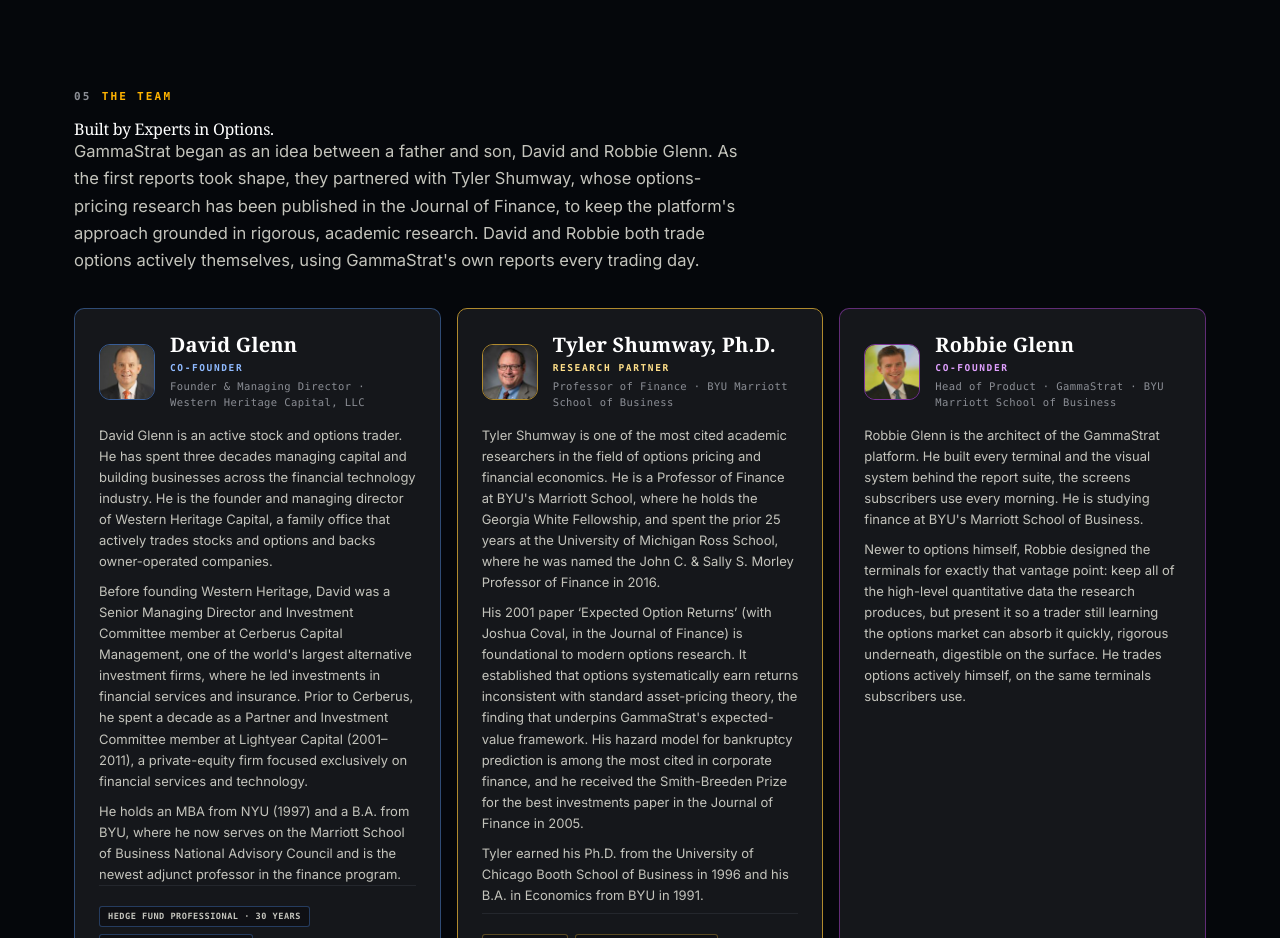
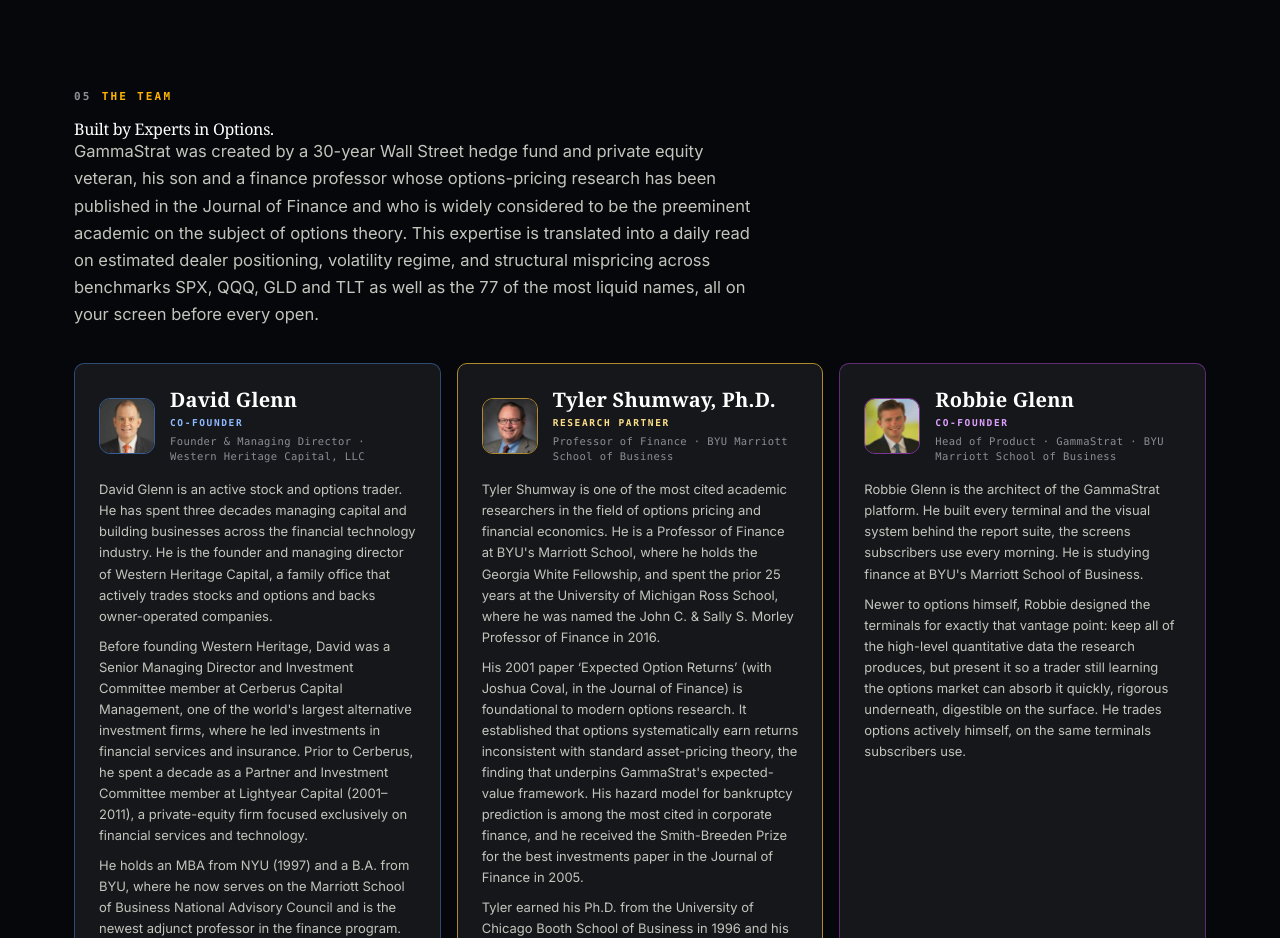
Before and after one commit to joshmiller-438383/gammastrat-website, a Next.js app: page /new in a window 1280 px wide. Shown: the part 8760-9698 px from the top of the page. Built offline with nearby package versions, Linux system fonts and the light colour scheme; no server answers.

Commit message:
Update team About copy for footer navigation target.
Replace the team section lede with client v6 founder narrative (77 tickers, dealer positioning).

Co-authored-by: Cursor <cursoragent@cursor.com>

```diff
--- a/src/components/marketing/MarketingCredibility.tsx
+++ b/src/components/marketing/MarketingCredibility.tsx
@@ -77,11 +77,12 @@ export default function MarketingCredibility() {
           </div>
           <h2 className="rise">Built by Experts in Options.</h2>
           <p className="lede rise">
-            GammaStrat began as an idea between a father and son, David and Robbie Glenn. As the first
-            reports took shape, they partnered with Tyler Shumway, whose options-pricing research has been
-            published in the Journal of Finance, to keep the platform&apos;s approach grounded in rigorous,
-            academic research. David and Robbie both trade options actively themselves, using
-            GammaStrat&apos;s own reports every trading day.
+            GammaStrat was created by a 30-year Wall Street hedge fund and private equity veteran, his son
+            and a finance professor whose options-pricing research has been published in the Journal of
+            Finance and who is widely considered to be the preeminent academic on the subject of options
+            theory. This expertise is translated into a daily read on estimated dealer positioning,
+            volatility regime, and structural mispricing across benchmarks SPX, QQQ, GLD and TLT as well as
+            the 77 of the most liquid names, all on your screen before every open.
           </p>
 
           <div className="people" style={{ marginTop: 34 }}>
```
